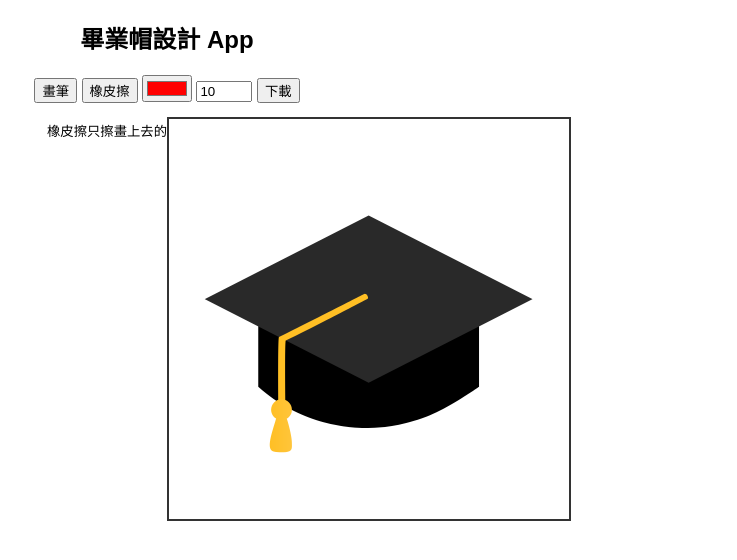
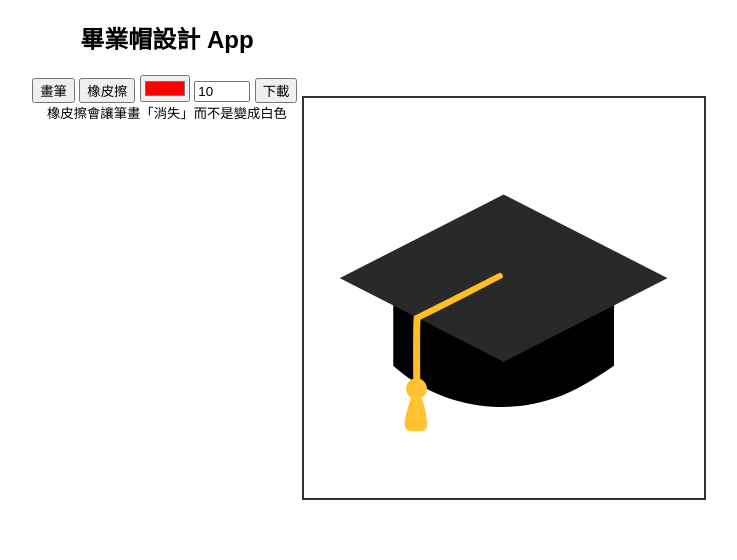
Before and after one commit to SuNN1e123/Grad, a plain HTML site: page index.html in a window 1280 px wide. Shown: the whole page, without its empty margins (473-1210 px from the left). Drawn offline with Linux system fonts and the light colour scheme.

Commit message:
Update index.html

```diff
--- a/index.html
+++ b/index.html
@@ -8,8 +8,6 @@
         body { text-align: center; font-family: sans-serif; }
         #canvasWrap { position: relative; display: inline-block; }
         #hatLayer, #drawLayer { position: absolute; left: 0; top: 0; }
-        #hatLayer { z-index: 0; }
-        #drawLayer { z-index: 1; }
         canvas { border: 2px solid #333; }
     </style>
 </head>
@@ -19,13 +17,13 @@
     <button id="eraserBtn">橡皮擦</button>
     <input type="color" id="colorPicker" value="#ff0000">
     <input type="number" id="widthPicker" min="1" max="50" value="10">
-    <button id="saveBtn">下載</button><br>
+    <button id="saveBtn">下載</button>
     <div id="canvasWrap">
         <canvas id="hatLayer" width="400" height="400"></canvas>
         <canvas id="drawLayer" width="400" height="400"></canvas>
     </div>
     <br>
-    <small>橡皮擦只擦畫上去的內容，不會擦掉帽子</small>
+    <small>橡皮擦會讓筆畫「消失」而不是變成白色</small>
     <script src="script.js"></script>
 </body>
 </html>
```
